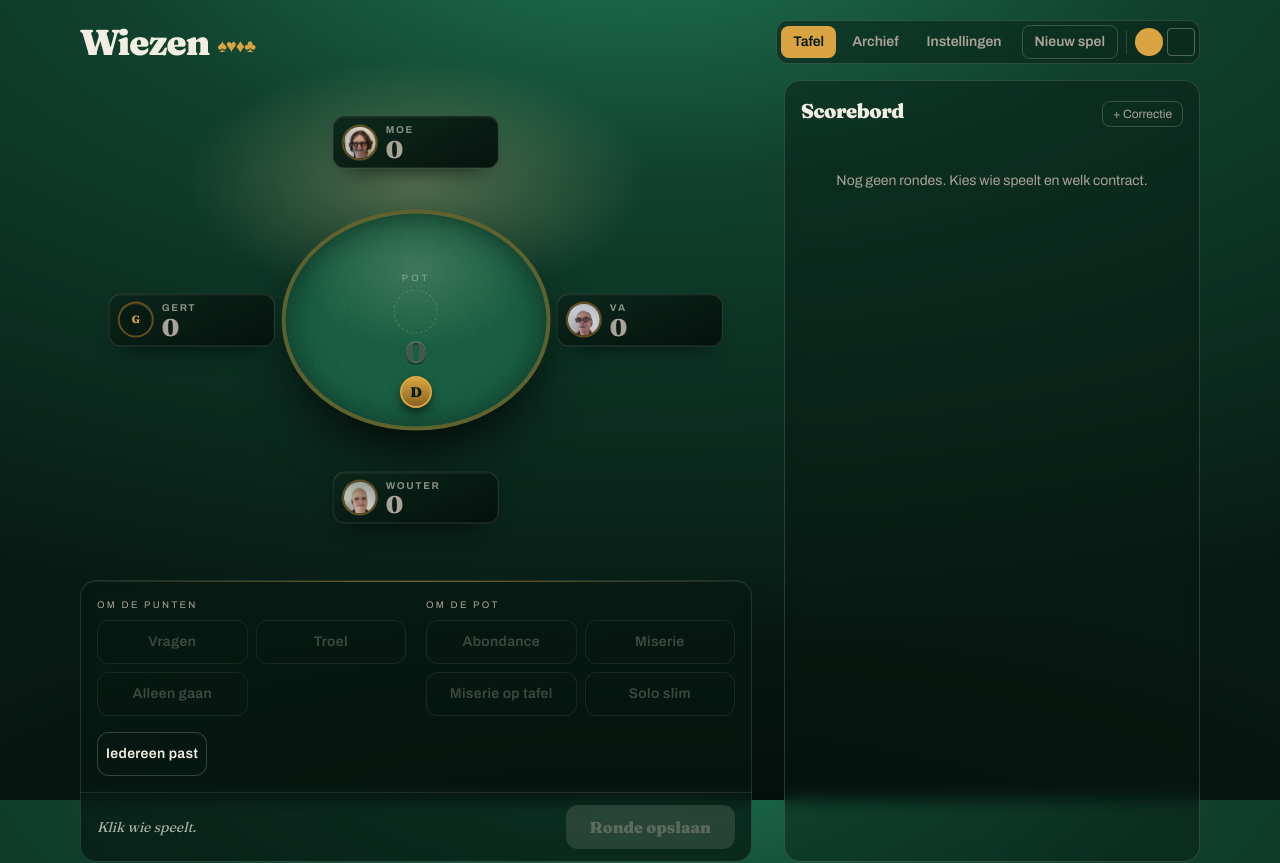
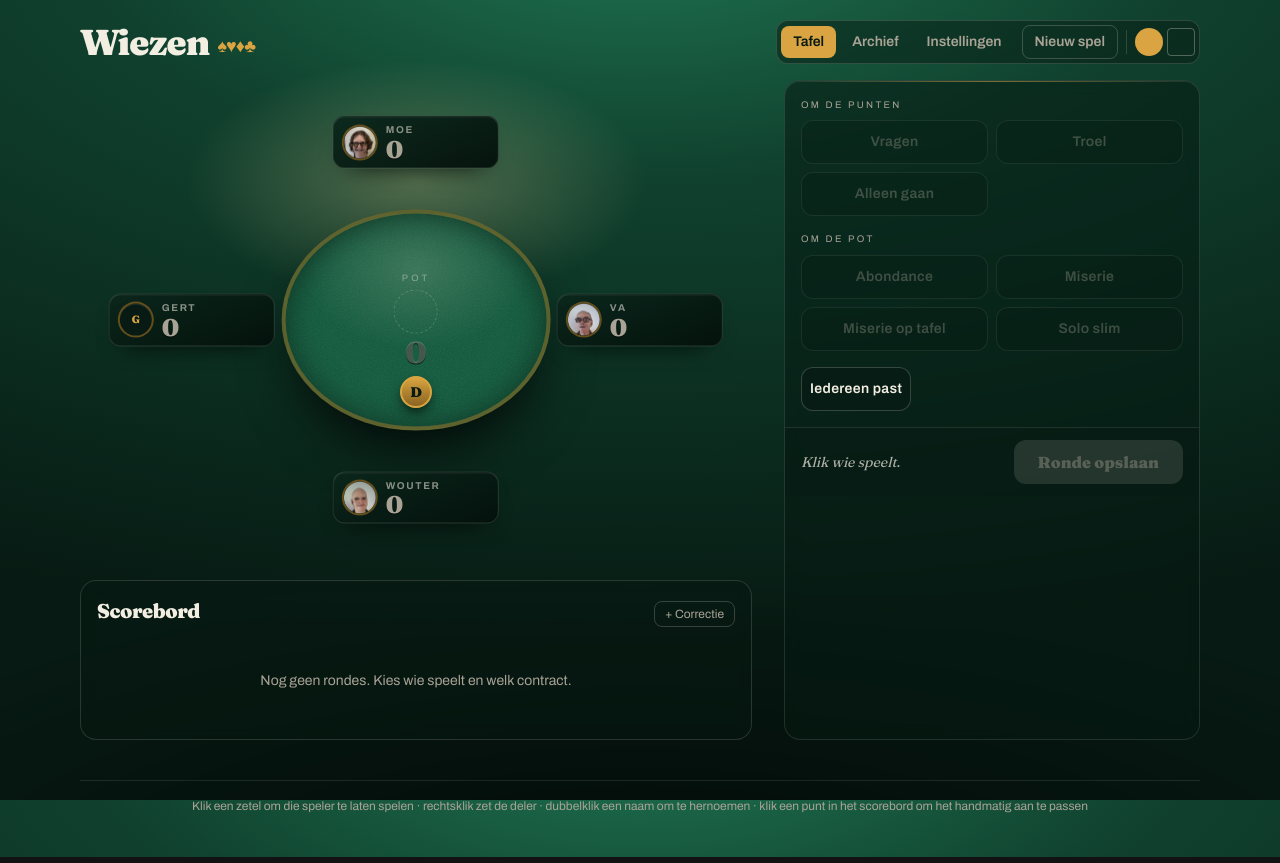
Before and after one commit to Laoujin/WiezeScoren, a React (Vite) app: page / in a window 1280 px wide. Shown: the top 863 px of the page. Built offline with nearby package versions, Linux system fonts and the light colour scheme.

Commit message:
Wissel het scorebord en de contractkeuze van kolom

```diff
--- a/src/App.tsx
+++ b/src/App.tsx
@@ -157,6 +157,20 @@ export function App() {
               onHernoem={spelState.hernoem}
               onKiesZetel={spelState.kiesZetel}
             />
+            <div className="mt-5">
+              <Scorebord
+                spel={spel}
+                config={config}
+                onWisRonde={spelState.wisRonde}
+                onPasPuntAan={spelState.pasPuntAan}
+                onHerstel={spelState.herstelPunten}
+                onCorrectie={() =>
+                  spelState.speelRonde({ contract: 'correctie', spelers: [], slagen: 0 })
+                }
+              />
+            </div>
+          </div>
+
           <ContractKeuze
             config={config}
             spelers={spel.spelers}
@@ -171,18 +185,6 @@ export function App() {
             onMadam={(speler, aantal) => zetMadams((huidig) => ({ ...huidig, [speler]: aantal }))}
             onOpslaan={bewaarRonde}
             onWis={wisKeuze}
-            />
-          </div>
-
-          <Scorebord
-            spel={spel}
-            config={config}
-            onWisRonde={spelState.wisRonde}
-            onPasPuntAan={spelState.pasPuntAan}
-            onHerstel={spelState.herstelPunten}
-            onCorrectie={() =>
-              spelState.speelRonde({ contract: 'correctie', spelers: [], slagen: 0 })
-            }
           />
         </main>
       )}
--- a/src/ui/ContractKeuze.tsx
+++ b/src/ui/ContractKeuze.tsx
@@ -91,10 +91,10 @@ export function ContractKeuze({
   ]
 
   return (
-    <section className="mt-5 overflow-hidden rounded-2xl border border-krijt/12 bg-vilt-diep/55 shadow-[inset_0_1px_0_rgba(255,255,255,0.06)] backdrop-blur-sm">
+    <section className="overflow-hidden rounded-2xl border border-krijt/12 bg-vilt-diep/55 shadow-[inset_0_1px_0_rgba(255,255,255,0.06)] backdrop-blur-sm">
       <div className="h-px bg-gradient-to-r from-transparent via-messing/50 to-transparent" />
 
-      <div className="grid gap-x-5 gap-y-4 p-4 sm:grid-cols-2">
+      <div className="grid gap-x-5 gap-y-4 p-4 sm:grid-cols-2 lg:grid-cols-1">
         {groepen.map((groep) => (
           <div key={groep.titel}>
             <p className="mb-2 text-[0.6rem] tracking-[0.24em] text-krijt-dof uppercase">
```
Also changed, not shown: 1 other file (tests, documents, lock files or other folders). Lines whose indentation alone changed are shown as unchanged.
